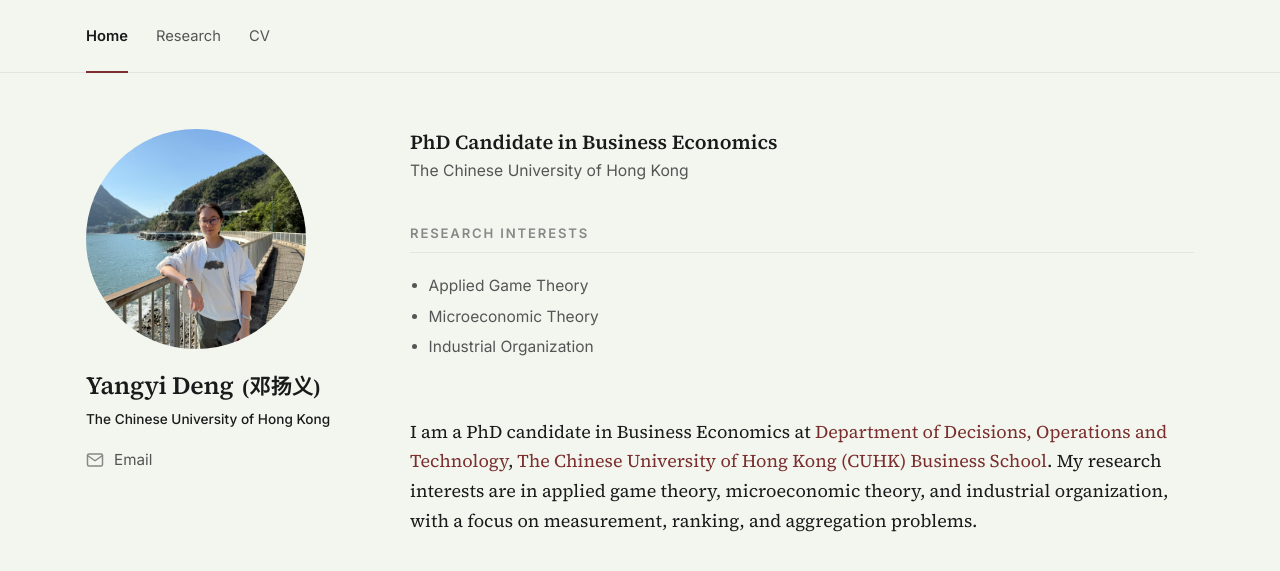
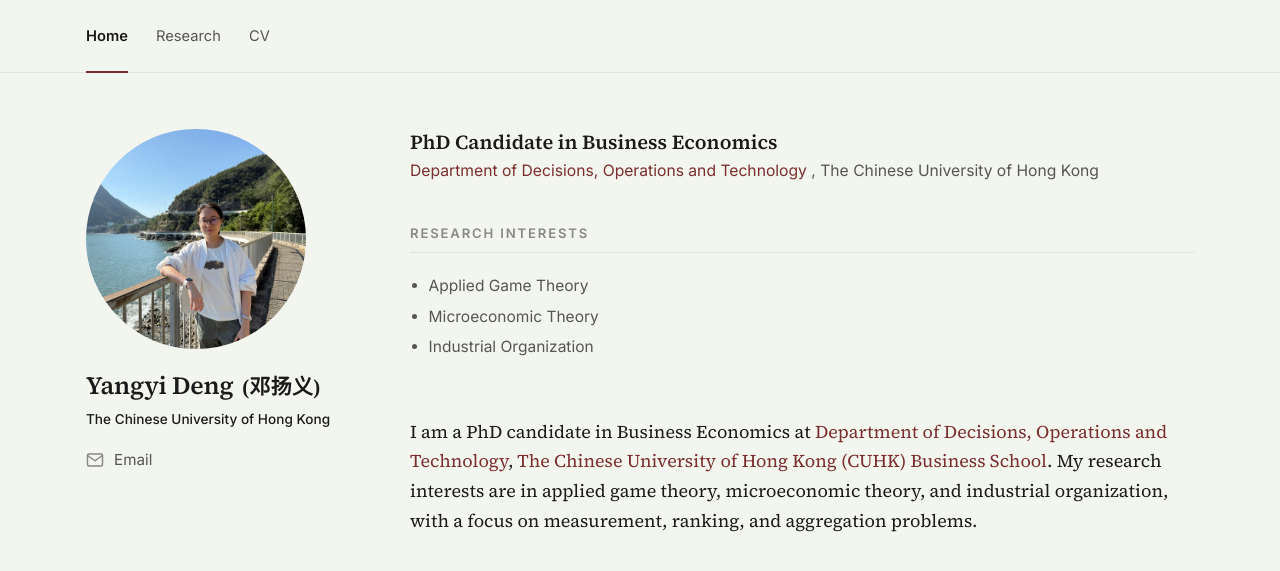
Before and after one commit to yangyi-deng/yangyi-deng.github.io, a Jekyll site: the page built from index.html, in a window 1280 px wide. Shown: the top 571 px of the page. Built offline with Jekyll 4.4.1, drawn with Linux system fonts in a browser that asks for light colours.

Commit message:
Update index.html

```diff
--- a/index.html
+++ b/index.html
@@ -7,7 +7,11 @@
 
 <div class="intro-block">
   <p class="intro-role">{{ site.author.role }}</p>
-  <p class="intro-dept">{{ site.author.institution }}</p>
+  <p class="intro-dept">
+    <a href="https://www.bschool.cuhk.edu.hk/departments/decisions-operations-and-technology/" target="_blank" rel="noopener">
+      Department of Decisions, Operations and Technology
+    </a>, The Chinese University of Hong Kong
+  </p>
 </div>
 
 <section>
@@ -20,11 +24,13 @@
 </section>
 
 <section>
+  <p class="about-text">
+    I am a PhD candidate in Business Economics at <a href="https://www.bschool.cuhk.edu.hk/departments/decisions-operations-and-technology/" target="_blank" rel="noopener">Department of Decisions, Operations and Technology</a>, <a href="https://www.bschool.cuhk.edu.hk/" target="_blank" rel="noopener">The Chinese University of Hong Kong (CUHK) Business School</a>. My research interests are in applied game theory, microeconomic theory, and industrial organization, with a focus on measurement, ranking, and aggregation problems.
+  </p>
+  <!--
   <p>
-    I am a PhD candidate in Business Economics at <a href="https://www.bschool.cuhk.edu.hk/departments/decisions-operations-and-technology/" target="_blank" rel="noopener">Department of Decisions, Operations and Technology</a >, <a href="https://www.bschool.cuhk.edu.hk/" target="_blank" rel="noopener">The Chinese University of Hong Kong (CUHK) Business School</a >. My research interests are in applied game theory, microeconomic theory, and industrial organization, with a focus on measurement, ranking, and aggregation problems.
-  </p>
-  <!--  <p>
     I am on the <strong>20XX–XX</strong> academic job market. Please feel free to reach out
     at <a href="mailto:{{ site.author.email }}">{{ site.author.email }}</a>.
-  </p> -->
+  </p>
+  -->
 </section>
```
